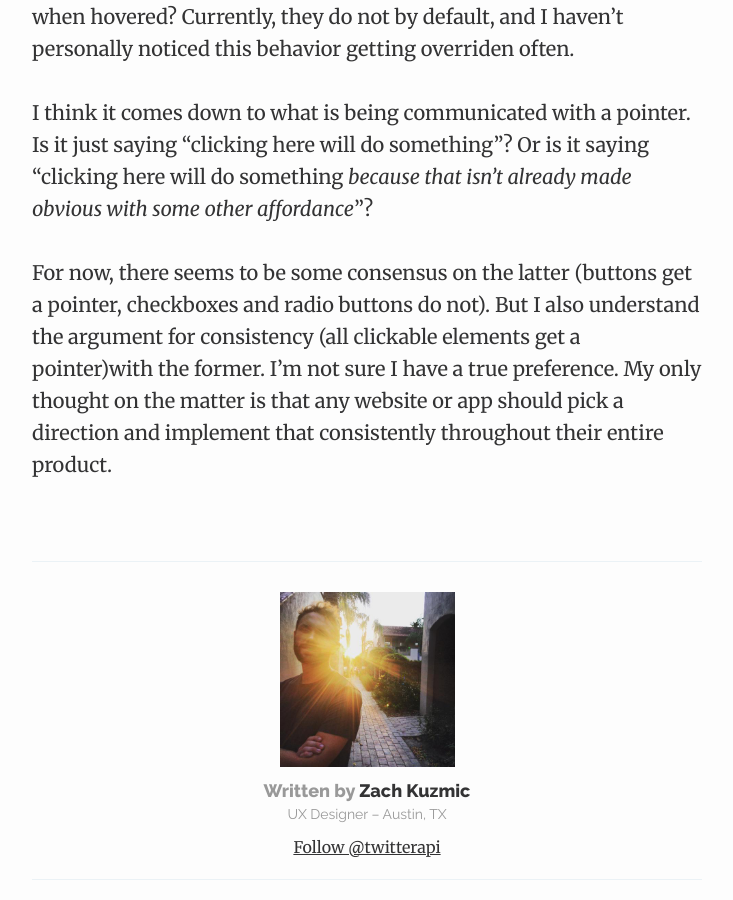
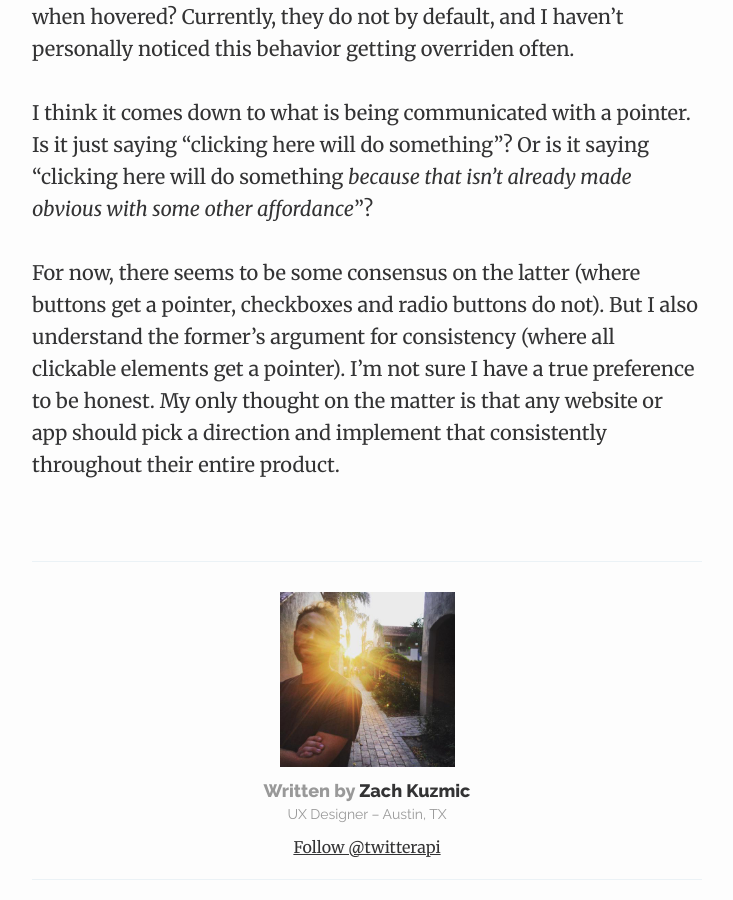
Before and after one commit to zkuzmic/zachkuzmic.com, a Jekyll site: the page built from _posts/2018-02-27-cursor-pointer-on-checkbox-and-radio-inputs.md, in a window 1280 px wide and 900 px high, scrolled down 1041 px. Shown: the whole window, without its empty margins (273-1006 px from the left). Built offline with Jekyll 4.4.1, drawn with Linux system fonts in a browser that asks for light colours; nearby versions of some CDN libraries; comment, search, counter and statistics services are not loaded.

Commit message:
small edits

```diff
--- a/_posts/2018-02-27-cursor-pointer-on-checkbox-and-radio-inputs.md
+++ b/_posts/2018-02-27-cursor-pointer-on-checkbox-and-radio-inputs.md
@@ -14,4 +14,4 @@ With the modern convention being that all links and buttons get a pointer when h
 
 I think it comes down to what is being communicated with a pointer. Is it just saying "clicking here will do something"? Or is it saying "clicking here will do something *because that isn't already made obvious with some other affordance*"?
 
-For now, there seems to be some consensus on the latter (buttons get a pointer, checkboxes and radio buttons do not). But I also understand the argument for consistency (all clickable elements get a pointer)with the former. I'm not sure I have a true preference. My only thought on the matter is that any website or app should pick a direction and implement that consistently throughout their entire product.
+For now, there seems to be some consensus on the latter (where buttons get a pointer, checkboxes and radio buttons do not). But I also understand the former's argument for consistency (where all clickable elements get a pointer). I'm not sure I have a true preference to be honest. My only thought on the matter is that any website or app should pick a direction and implement that consistently throughout their entire product.
```
